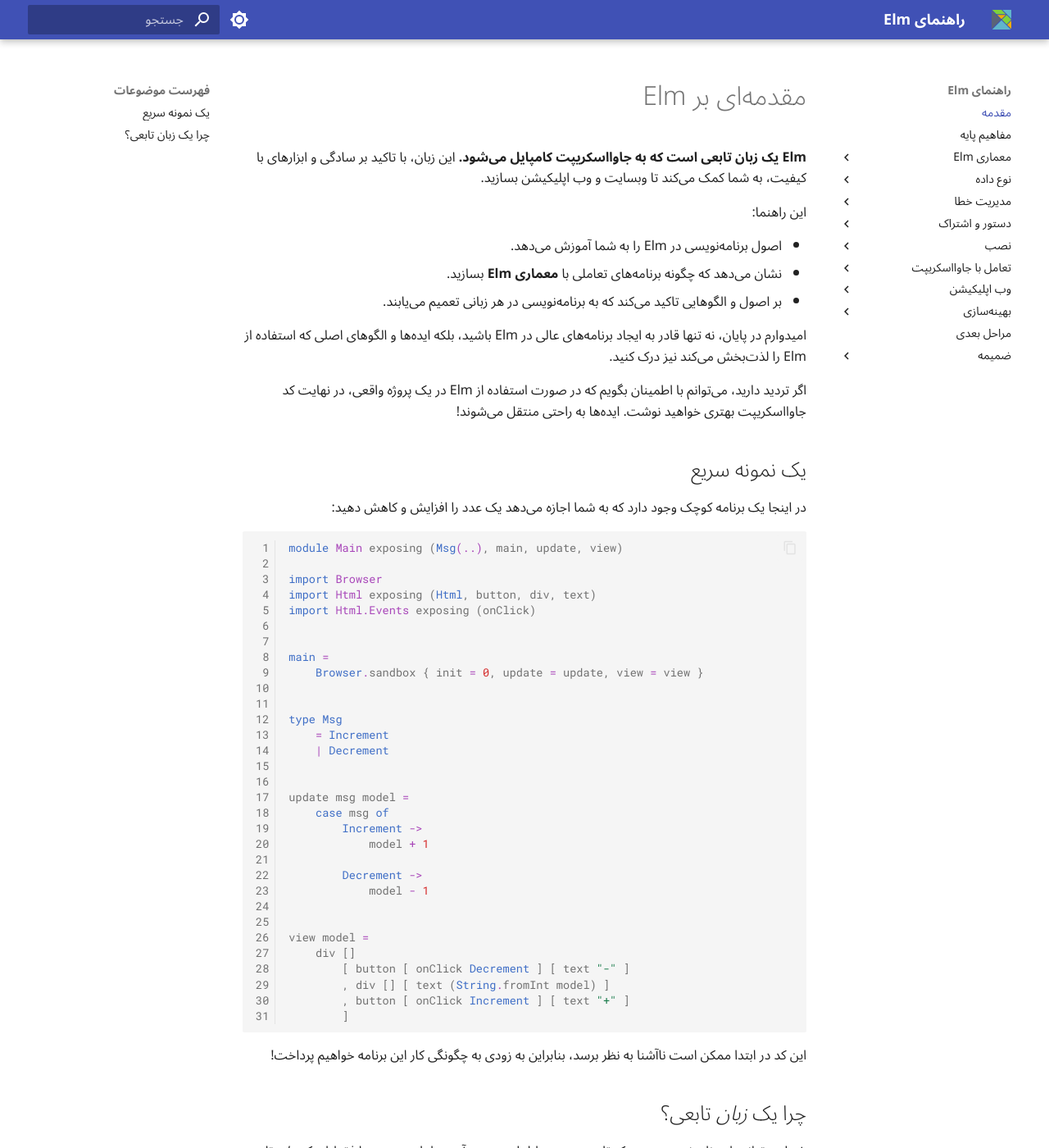
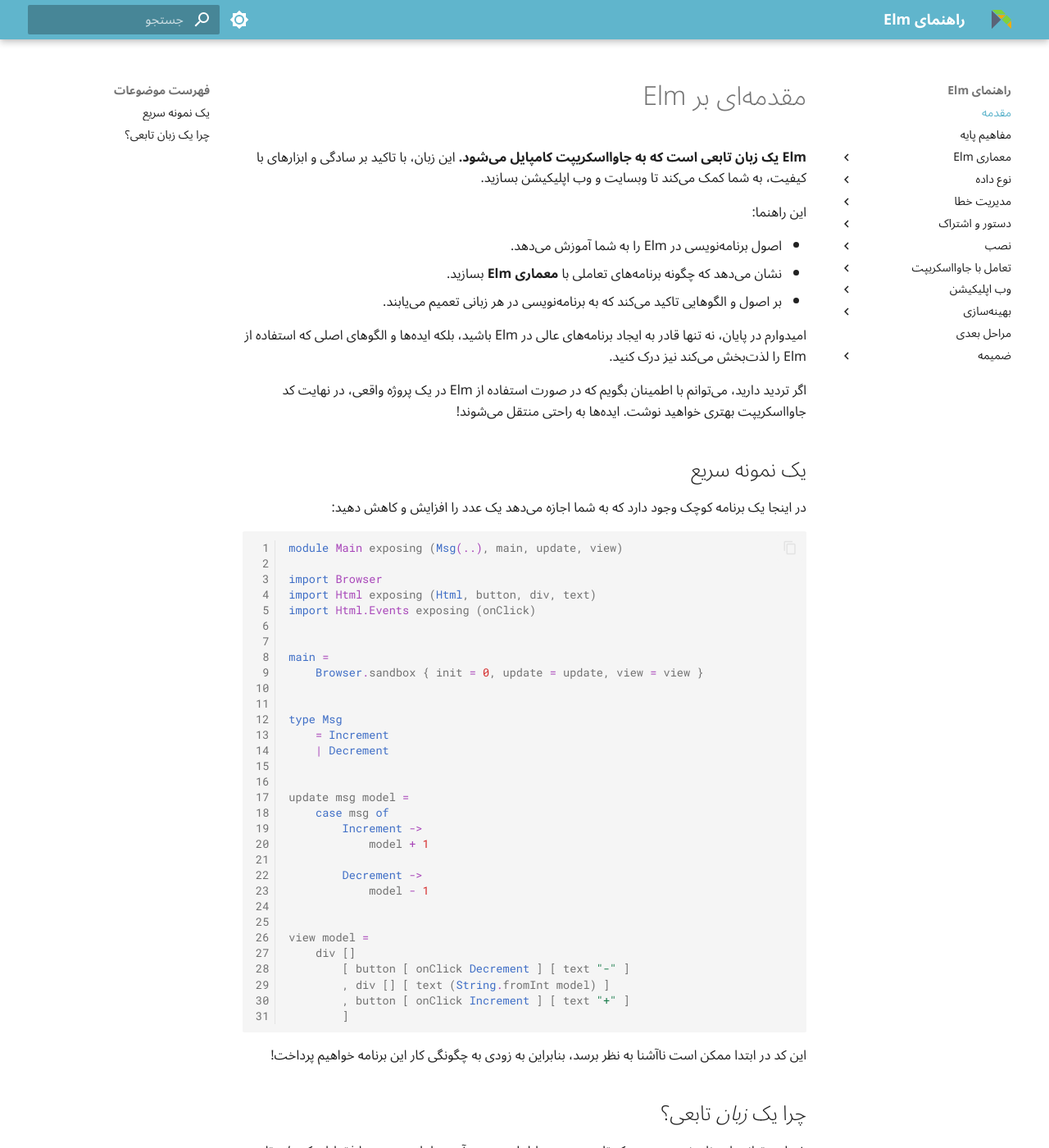
Before and after one commit to novid/guide.elm-lang.ir, an MkDocs documentation site: the page built from docs/index.md, in a window 1280 px wide and 1400 px high. Shown: the whole window at 82% size. Built offline with MkDocs 1.6.1 and Material for MkDocs 9.7.7, drawn with Linux system fonts in a browser that asks for light colours.

Commit message:
Update project with Elm branding

```diff
--- /dev/null
+++ b/docs/stylesheets/extra.css
@@ -0,0 +1,5 @@
+:root {
+    --md-primary-fg-color:        #60B5CC;
+    --md-primary-fg-color--light: #ADE0EF;
+    --md-primary-fg-color--dark:  #2B7184;
+  }
--- a/mkdocs.yml
+++ b/mkdocs.yml
@@ -2,6 +2,7 @@ site_name: راهنمای Elm
 site_url: https://guide.elm-lang.ir
 site_description: راهنمای رسمی زبان برنامه‌نویسی Elm
 site_author: Novid Emami
+copyright: CC BY-NC 4.0
 
 theme:
   name: material
@@ -20,11 +21,13 @@ theme:
   palette:
     - media: "(prefers-color-scheme: light)"
       scheme: default
+      primary: custom
       toggle:
         icon: material/brightness-7
 
     - media: "(prefers-color-scheme: dark)"
       scheme: slate
+      primary: custom
       toggle:
         icon: material/brightness-4
   plugins:
@@ -34,12 +37,15 @@ theme:
 extra:
   social:
     - icon: fontawesome/brands/github
-      link: https://github.com/novid
+      link: https://github.com/novid/guide.elm-lang.ir
       name: novid on GitHub
 
     - icon: fontawesome/brands/linkedin
       link: https://linkedin.com/in/novid
       name: novid on LinkedIn
+
+extra_css:
+  - stylesheets/extra.css
 
 markdown_extensions:
   - admonition
```
